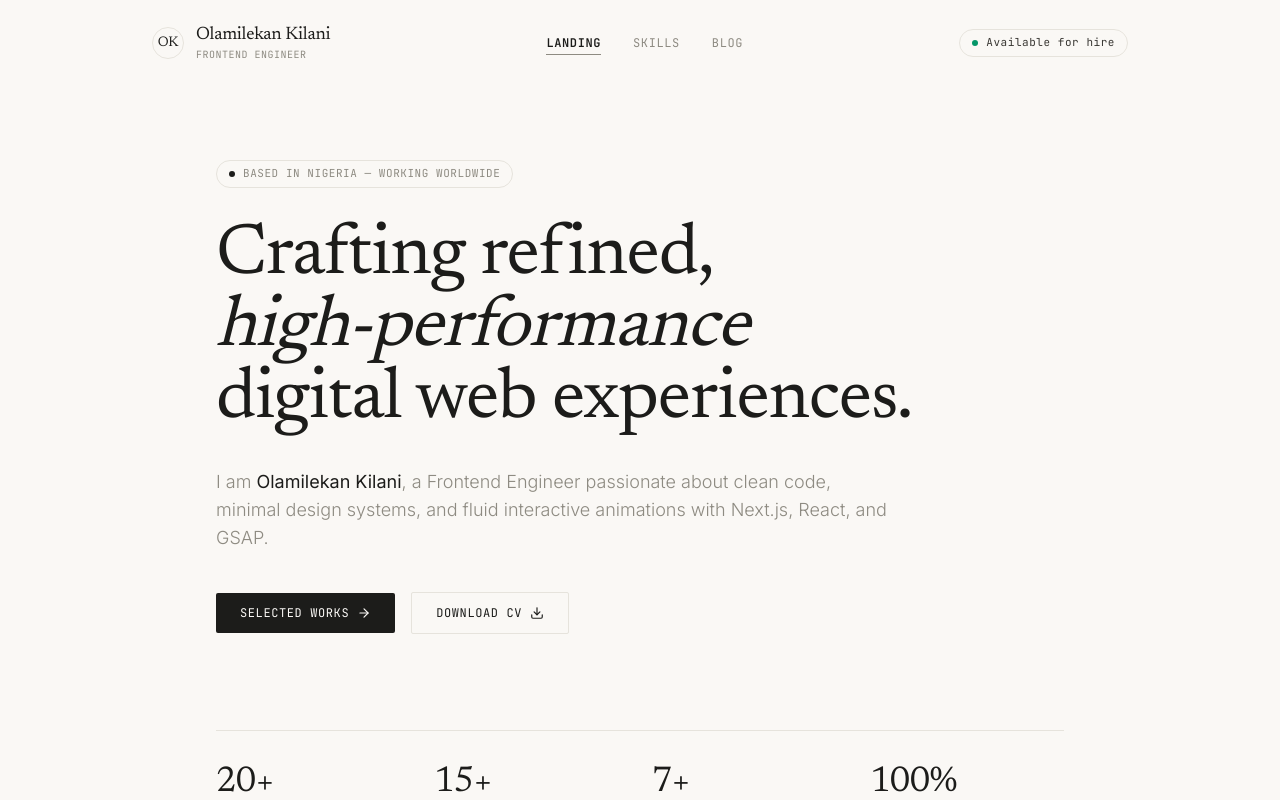
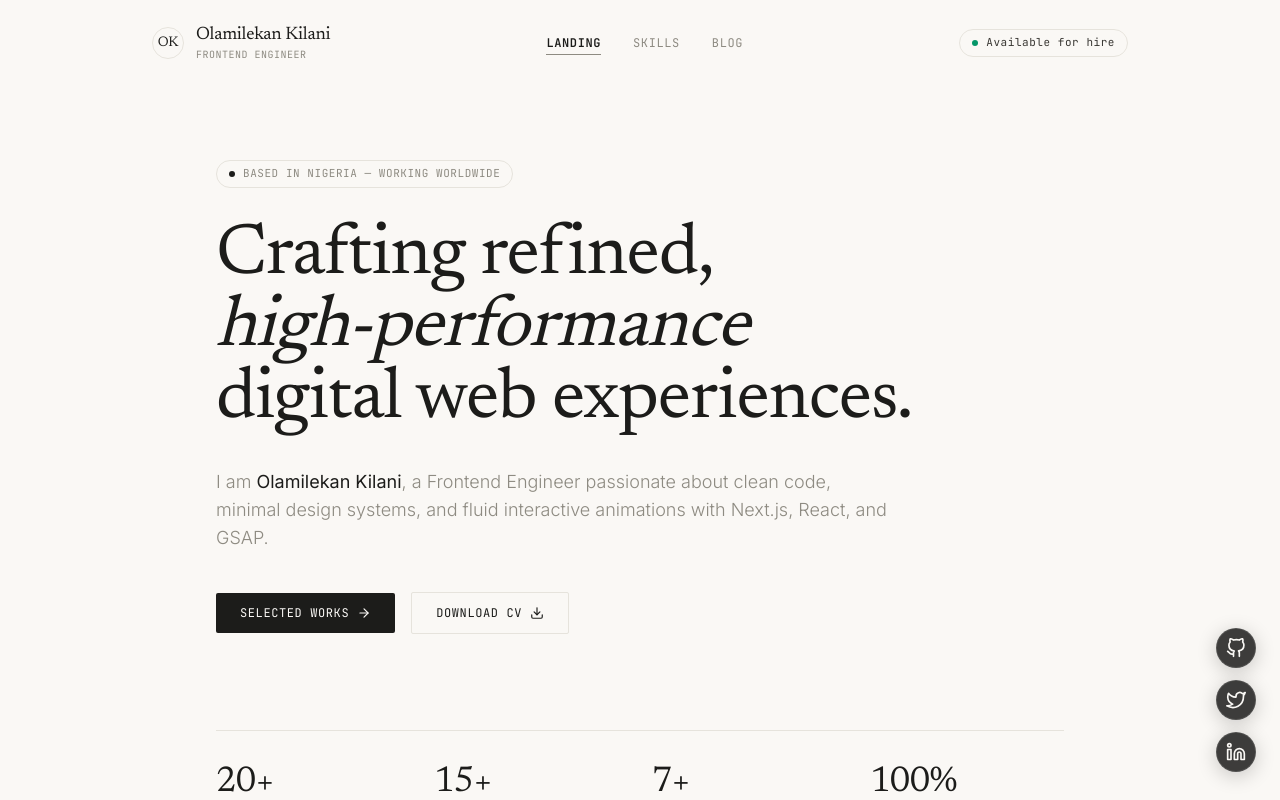
Before and after one commit to kilan080/portfolio, a Next.js app: page / in a window 1280 px wide. Shown: the top 800 px of the page. Built offline with nearby package versions, Linux system fonts and the light colour scheme.

Commit message:
feat: add animated ContactInfo component and update global layout configuration

```diff
--- /dev/null
+++ b/src/app/components/ContactInfo.tsx
@@ -0,0 +1,109 @@
+"use client";
+
+import { useEffect, useRef } from "react";
+import { FiGithub, FiTwitter, FiLinkedin } from "react-icons/fi";
+import gsap from "gsap";
+
+const socials = [
+  {
+    label: "GitHub",
+    href: "https://github.com/kilan080",
+    icon: <FiGithub size={20} />,
+  },
+  {
+    label: "Twitter",
+    href: "https://twitter.com/olamie03",
+    icon: <FiTwitter size={20} />,
+  },
+  {
+    label: "LinkedIn",
+    href: "https://www.linkedin.com/in/olamilekan-kilani-1197aa313/",
+    icon: <FiLinkedin size={20} />,
+  },
+];
+
+export default function ContactInfo() {
+  const containerRef = useRef<HTMLDivElement>(null);
+
+  useEffect(() => {
+    if (!containerRef.current) return;
+    const links = containerRef.current.querySelectorAll("a");
+
+    gsap.fromTo(
+      links,
+      { x: 60, opacity: 0 },
+      {
+        x: 0,
+        opacity: 1,
+        duration: 0.6,
+        ease: "back.out(1.6)",
+        stagger: 0.12,
+        delay: 0.4,
+      },
+    );
+  }, []);
+
+  const handleMouseEnter = (el: HTMLAnchorElement) => {
+    gsap.to(el, {
+      scale: 1.2,
+      duration: 0.3,
+      ease: "back.out(2)",
+    });
+  };
+
+  const handleMouseLeave = (el: HTMLAnchorElement) => {
+    gsap.to(el, {
+      scale: 1,
+      duration: 0.3,
+      ease: "back.out(2)",
+    });
+  };
+
+  return (
+    <div
+      ref={containerRef}
+      style={{
+        position: "fixed",
+        bottom: "1.75rem",
+        right: "1.5rem",
+        zIndex: 50,
+        display: "flex",
+        flexDirection: "column",
+        gap: "0.75rem",
+        alignItems: "center",
+      }}
+    >
+      {socials.map((social) => (
+        <a
+          key={social.label}
+          href={social.href}
+          target="_blank"
+          rel="noopener noreferrer"
+          aria-label={social.label}
+          title={social.label}
+          onMouseEnter={(e) => handleMouseEnter(e.currentTarget)}
+          onMouseLeave={(e) => handleMouseLeave(e.currentTarget)}
+          style={{
+            display: "flex",
+            alignItems: "center",
+            justifyContent: "center",
+            width: "2.5rem",
+            height: "2.5rem",
+            borderRadius: "50%",
+            background: "rgba(28, 28, 26, 0.85)",
+            color: "#FAF8F5",
+            textDecoration: "none",
+            backdropFilter: "blur(10px)",
+            WebkitBackdropFilter: "blur(10px)",
+            border: "1px solid rgba(255,255,255,0.1)",
+            boxShadow: "0 4px 20px rgba(0,0,0,0.2)",
+            cursor: "pointer",
+            opacity: 0,
+          }}
+        >
+          {social.icon}
+        </a>
+      ))}
+    </div>
+  );
+}
--- a/src/app/layout.tsx
+++ b/src/app/layout.tsx
@@ -3,6 +3,7 @@ import { Newsreader, Inter, JetBrains_Mono } from "next/font/google";
 import "./globals.css";
 import Navbar from "./components/Navbar";
 import Footer from "./components/Footer";
+import ContactInfo from "./components/ContactInfo";
 import NextTopLoader from "nextjs-toploader";
 
 const newsreader = Newsreader({
@@ -70,6 +71,7 @@ export default function RootLayout({
         <Navbar />
         <main className="flex-1 w-full">{children}</main>
         <Footer />
+        <ContactInfo />
       </body>
     </html>
   );
```
